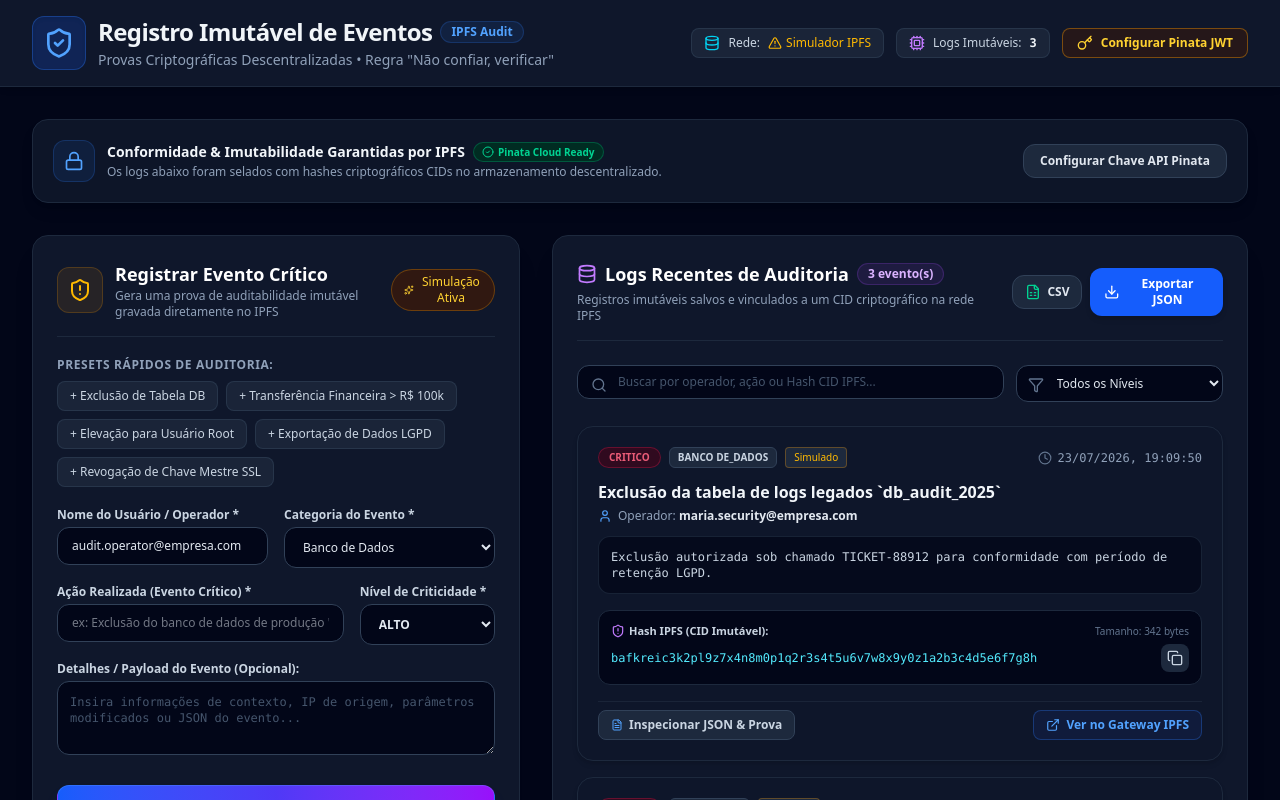
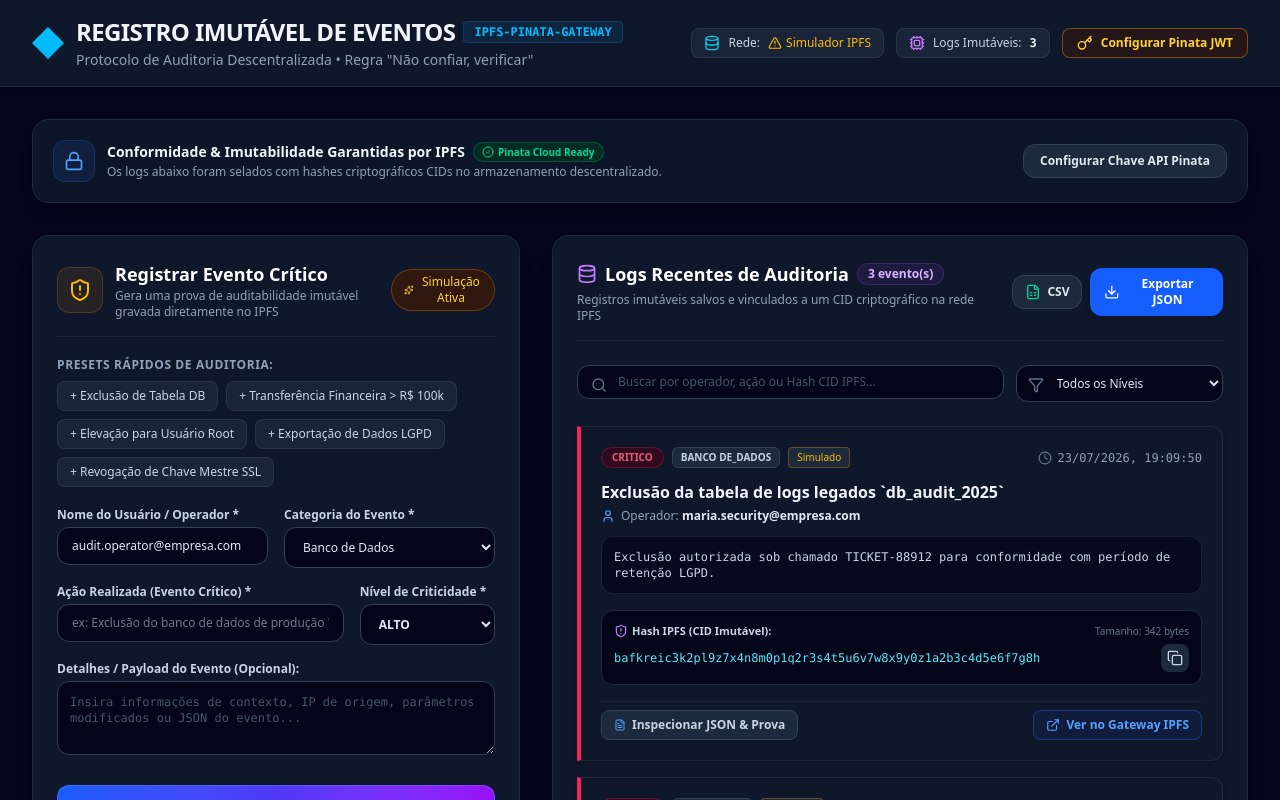
Before and after one commit to scandolaraprian-rps/projeto_registroimutavel_api, a React (Vite) app: page / in a window 1280 px wide. Shown: the top 800 px of the page. Built offline with nearby package versions, Linux system fonts and the light colour scheme.

Commit message:
feat: update UI components and add documentation
- redesign header with geometric logo and styling
- add severity-based side borders to audit log cards
- include comprehensive project documentation in README

```diff
--- a/src/components/CardLogAudit.tsx
+++ b/src/components/CardLogAudit.tsx
@@ -24,6 +24,14 @@ export const CardLogAudit: React.FC<CardLogAuditProps> = ({ log, onInspect }) =>
     }
   };
 
+  // Cores da borda esquerda baseadas no nível de criticidade (Geometric Balance)
+  const leftBorderColor = {
+    BAIXO: 'border-l-sky-400',
+    MEDIO: 'border-l-amber-400',
+    ALTO: 'border-l-orange-400',
+    CRITICO: 'border-l-rose-500',
+  }[log.dadosEvento.nivel];
+
   // Cores de badges por nível de criticidade
   const badgeColors = {
     BAIXO: 'bg-emerald-950/60 text-emerald-400 border-emerald-500/30',
@@ -33,7 +41,7 @@ export const CardLogAudit: React.FC<CardLogAuditProps> = ({ log, onInspect }) =>
   };
 
   return (
-    <div className="bg-slate-900/90 border border-slate-800 hover:border-slate-700 rounded-2xl p-5 text-slate-100 shadow-md transition-all">
+    <div className={`bg-slate-900 border border-slate-800 ${leftBorderColor} border-l-4 hover:border-slate-700 rounded-r-xl rounded-l-none p-5 text-slate-100 shadow-md transition-all`}>
 
       {/* Topo do Card */}
       <div className="flex flex-col sm:flex-row sm:items-center justify-between gap-3 mb-3">
--- a/src/components/Header.tsx
+++ b/src/components/Header.tsx
@@ -26,20 +26,19 @@ export const Header: React.FC<HeaderProps> = ({
 
           {/* Título e Identidade */}
           <div className="flex items-center space-x-3">
-            <div className="bg-blue-600/20 p-2.5 rounded-xl border border-blue-500/30 text-blue-400 flex items-center justify-center shadow-inner">
-              <ShieldCheck className="w-8 h-8 text-blue-400" />
-            </div>
+            {/* Logo Mark Geométrico Polygon Diamond */}
+            <div className="w-8 h-8 bg-sky-400 shrink-0 shadow-lg shadow-sky-400/20" style={{ clipPath: 'polygon(50% 0%, 100% 50%, 50% 100%, 0% 50%)' }} />
             <div>
               <div className="flex items-center gap-2">
-                <h1 className="text-xl sm:text-2xl font-bold tracking-tight text-slate-100">
+                <h1 className="text-xl sm:text-2xl font-bold tracking-tight text-slate-100 uppercase font-sans">
                   Registro Imutável de Eventos
                 </h1>
-                <span className="bg-blue-500/10 text-blue-400 text-xs font-semibold px-2.5 py-0.5 rounded-full border border-blue-500/20">
-                  IPFS Audit
+                <span className="bg-sky-500/10 text-sky-400 text-xs font-mono font-semibold px-2.5 py-0.5 rounded border border-sky-500/20">
+                  IPFS-PINATA-GATEWAY
                 </span>
               </div>
               <p className="text-xs sm:text-sm text-slate-400 mt-0.5">
-                Provas Criptográficas Descentralizadas • Regra "Não confiar, verificar"
+                Protocolo de Auditoria Descentralizada • Regra "Não confiar, verificar"
               </p>
             </div>
           </div>
```
Also changed, not shown: 1 other file (tests, documents, lock files or other folders).
